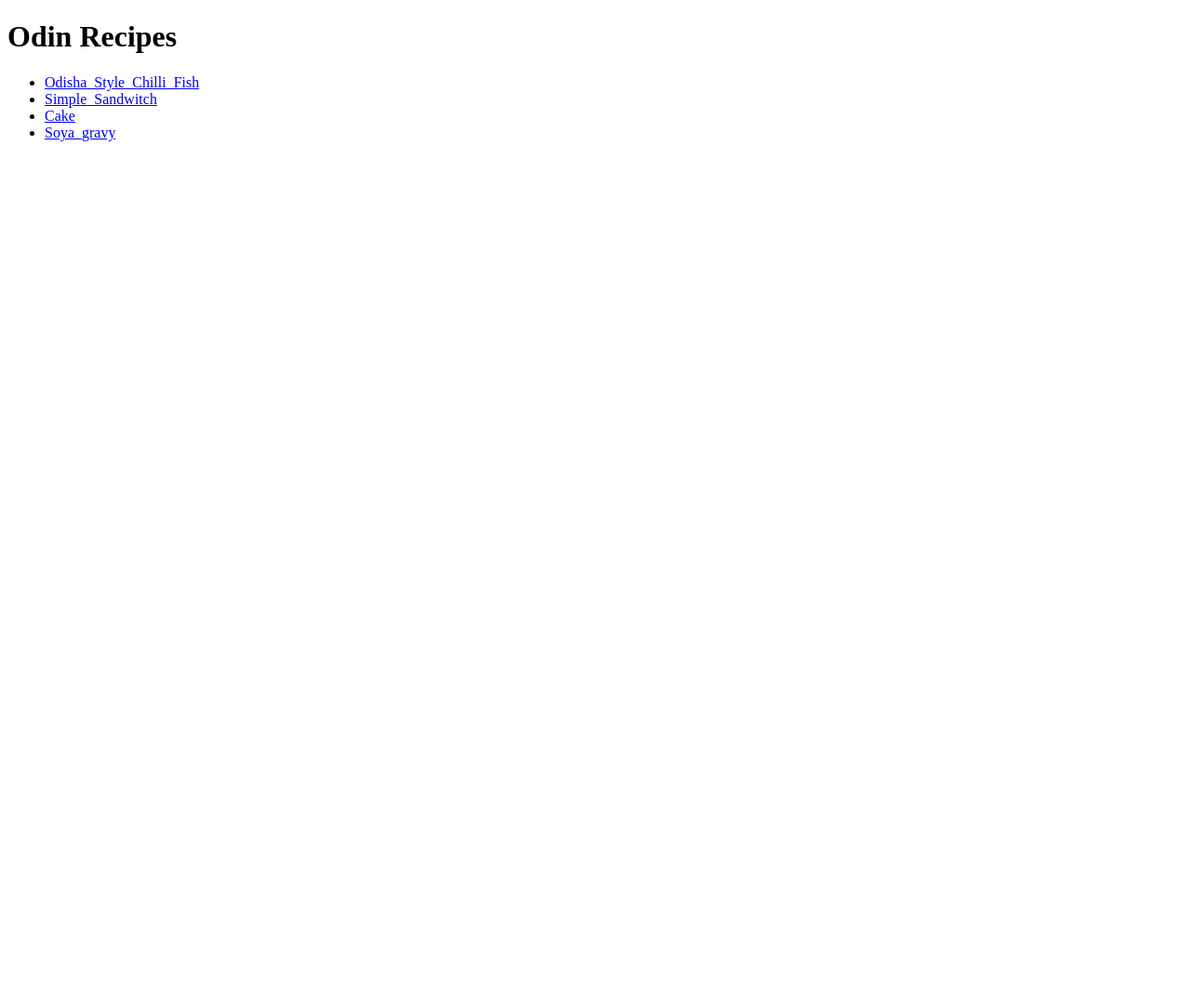
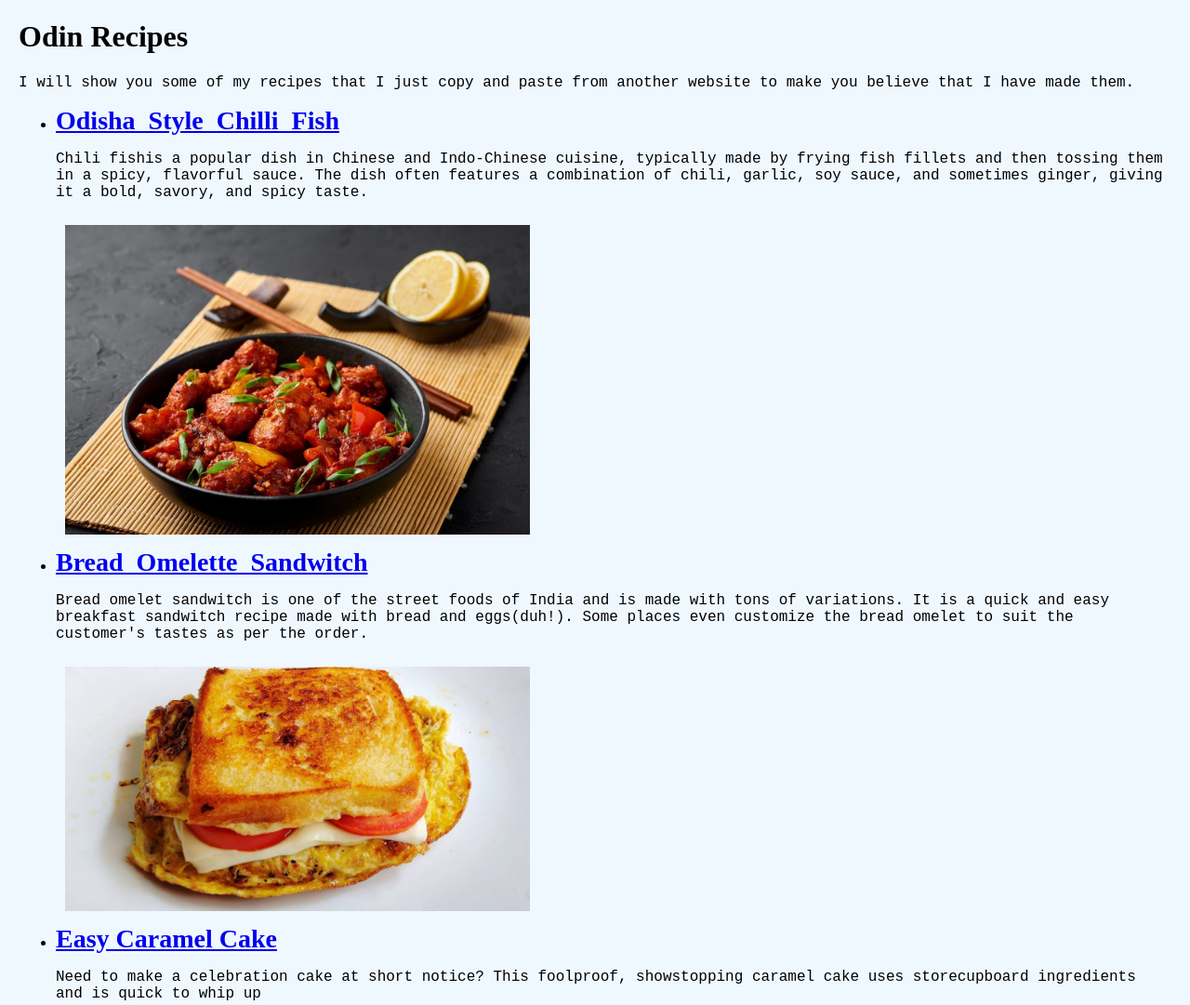
Before and after one commit to Shrimpthegodfather/Project-Recipes, a plain HTML site: page index.html in a window 1280 px wide. Shown: the top 1081 px of the page at 93% size. Before the commit the page ends 800 px from the top, so only its background shows below. Drawn offline with Linux system fonts and the light colour scheme.

Commit message:
Add style to the whole webpage
2 more recipes are added

```diff
--- /dev/null
+++ b/index.css
@@ -0,0 +1,21 @@
+body {
+    font-family: 'Times New Roman', Times, serif;
+    background-color: aliceblue;
+    margin: 20px;
+}
+
+img {
+    width: 500px;
+    height: auto;
+    text-align: center;
+    padding: 10px;
+}
+
+a {
+    font-size: 28px;
+    font-weight: 800;
+}
+
+p {
+    font-family: 'Courier New', Courier, monospace;
+}
--- a/index.html
+++ b/index.html
@@ -2,14 +2,34 @@
 <html>
     <meta charset="utf-8">
     <title>Odin Recipes</title>
+    <link rel="stylesheet" href="./index.css">
 
     <body>
         <h1>Odin Recipes</h1>
+        <p>
+            I will show you some of my recipes that I just copy and paste from another website to make you believe that I have made them.
+        </p>
         <ul>
             <li><a href="./recipes/Odisha_Style_Chilli_Fish.html" target="_blank" rel="noopener noreferer">Odisha_Style_Chilli_Fish</a></li>
-            <li><a href="./recipes/Simple_Sandwitch.html" target="_blank" rel="noopener noreferer">Simple_Sandwitch</a></li>
-            <li><a href="./recipes/Cake.html" target="_blank" rel="noopener noreferer">Cake</a></li>
-            <li><a href="./recipes/Soya_gravy.html" target="_blank" rel="noopener noreferer">Soya_gravy</a></li>
+                <p>
+                    Chili fishis a popular dish in Chinese and Indo-Chinese cuisine, typically
+                    made by frying fish fillets and then tossing them in a spicy, flavorful sauce.
+                    The dish often features a combination of chili, garlic, soy sauce, and sometimes ginger,
+                    giving it a bold, savory, and spicy taste.
+                </p>
+                <img src="./Images/chilli-fish.avif" alt="Odisha_Style_Chilli_Fish">
+            <li><a href="./recipes/Bread_omelette_sandwitch.html" target="_blank" rel="noopener noreferer">Bread_Omelette_Sandwitch</a></li>
+                <p>
+                    Bread omelet sandwitch is one of the street foods of India and is made with tons of variations.
+                    It is a quick and easy breakfast sandwitch recipe made with bread and eggs(duh!).
+                    Some places even customize the bread omelet to suit the customer's tastes as per the order.
+                </p>
+                <img src="./Images/sandwitch.jpg" alt="Bread omelette sandwitch">
+            <li><a href="./recipes/caramel_cake.html" target="_blank" rel="noopener noreferer">Easy Caramel Cake</a></li>
+                <p>
+                    Need to make a celebration cake at short notice? This foolproof, showstopping caramel cake uses storecupboard ingredients and is quick to whip up
+                </p>
+                <img src="./Images/caramel_cake-5374396.webp" alt="Caramel_cake">
         </ul>
     </body>
 </html>
--- /dev/null
+++ b/recipes/Bread_omelette_sandwitch.css
@@ -0,0 +1,28 @@
+body {
+    background-color: aliceblue;
+    padding: 15px;
+}
+
+img {
+    width: 900px;
+    height: auto;
+    text-align: center;
+}
+
+p, li {
+    font-family: 'Courier New', Courier, monospace;
+}
+
+.main-heading, div{
+    font-family: 'Times New Roman', Times, serif;
+    font-size: 40px;
+    font-weight: 800;
+    text-align: center;
+}
+
+#class {
+    text-align: left;
+    color: rgb(87, 65, 63);
+    font-size: 30px;
+
+}
--- /dev/null
+++ b/recipes/Odisha_Style_Chilli_Fish.css
@@ -0,0 +1,17 @@
+body {
+    background-color: aliceblue;
+    font-family: Verdana, Geneva, Tahoma, sans-serif;
+    padding: 15px;
+}
+
+img {
+    width: 500px;
+    height: auto;
+    display: block;
+    margin: 0 auto;
+    padding: 15px;
+}
+
+h1 {
+    text-align: center;
+}
--- /dev/null
+++ b/recipes/caramel_cake.css
@@ -0,0 +1,28 @@
+body {
+    background-color: aliceblue;
+    font-family: 'Trebuchet MS', 'Lucida Sans Unicode', 'Lucida Grande', 'Lucida Sans', Arial, sans-serif;
+    font-size: 22px;
+    padding: 22px;
+}
+
+div {
+    font-size: 27px;
+    font-weight: 700;
+}
+
+.main {
+    text-align: center;
+    font-size: 32px;
+}
+
+img {
+    width: 500px;
+    height: auto;
+    display: block;
+    margin: 0 auto;
+    padding: 20px;
+}
+
+li {
+    padding: 15px;
+}
```
Also changed, not shown: recipes/Bread_omelette_sandwitch.html (added, +72 -0 lines), recipes/Odisha_Style_Chilli_Fish.html (+2 -7 lines), recipes/caramel_cake.html (added, +38 -0 lines), Images/caramel_cake-5374396.webp (added), Images/sandwitch.jpg (added), recipes/Cake.html (deleted), recipes/Simple_Sandwitch.html (deleted).
